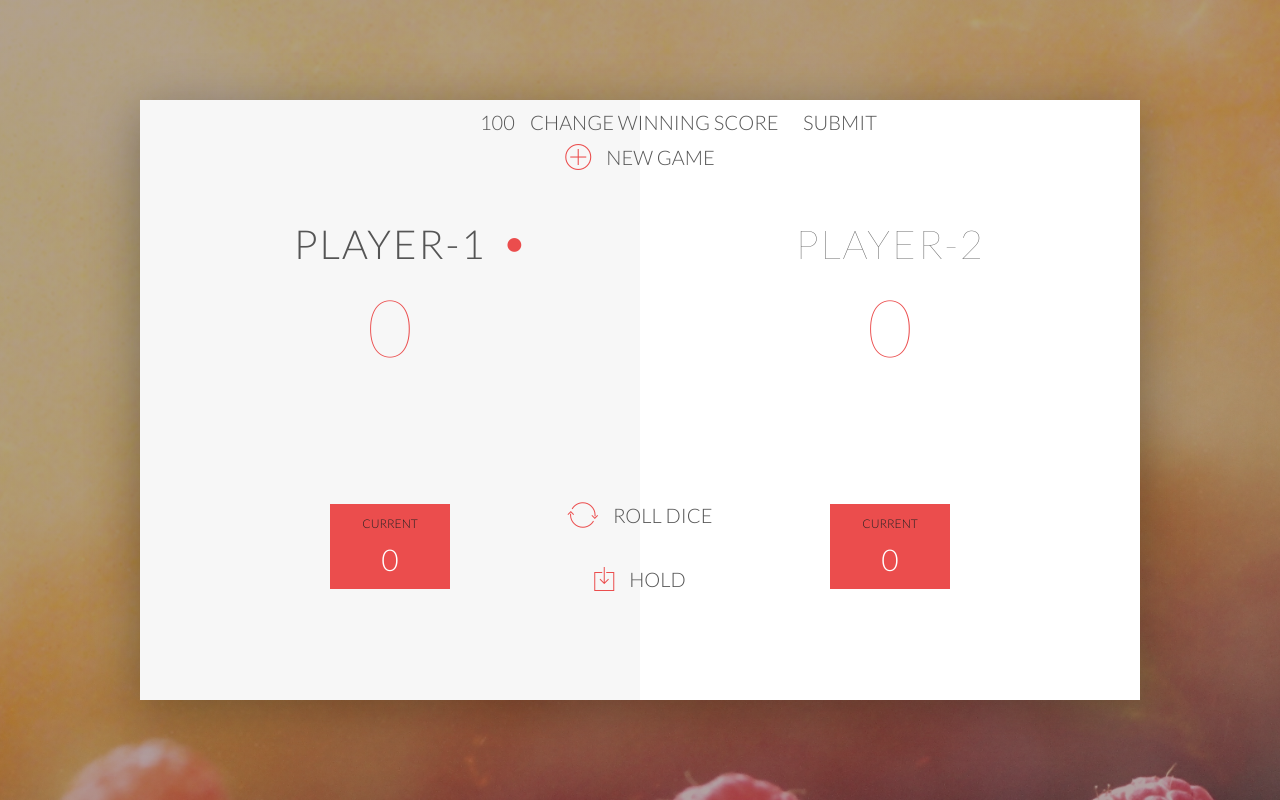
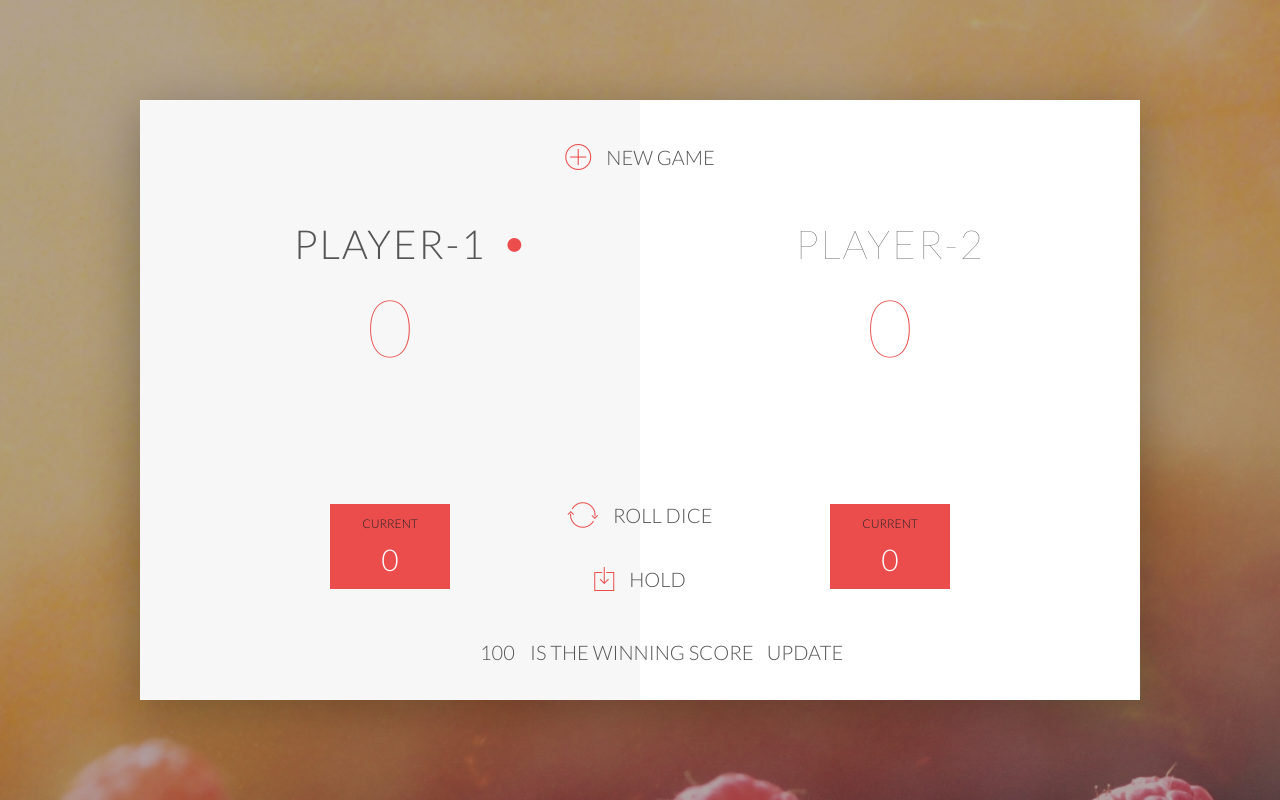
Before and after one commit to Phits/javascript-real-world-udemy, a plain HTML site: page 4-DOM-Pig-Game/index.html in a window 1280 px wide. Drawn offline with nearby package versions, Linux system fonts and the light colour scheme.

Commit message:
Upated dice game

```diff
--- a/4-DOM-Pig-Game/index.html
+++ b/4-DOM-Pig-Game/index.html
@@ -31,8 +31,8 @@
 
             <form>
                 <input class="high-score-input" type="text" name="highscore" value="100">
-                <label>Change Winning Score</label>
-                <input class="submit" type="submit" value="Submit">
+                <label>is the Winning Score</label>
+                <input class="submit" type="submit" value="Update">
             </form>
 
             <button class="btn-new"><i class="ion-ios-plus-outline"></i>New game</button>
--- a/4-DOM-Pig-Game/style.css
+++ b/4-DOM-Pig-Game/style.css
@@ -119,6 +119,15 @@ button, .high-score-input, .submit, label {
     transition: background-color 0.3s, color 0.3s;
 }
 
+.high-score-input:focus, .submit:focus {
+    outline: none;
+}
+
+.submit:hover, .high-score-input:hover {
+    font-weight: 600;
+    color: #EB4D4D;
+}
+
 button:hover { font-weight: 600; }
 button:hover i { margin-right: 20px; }
 
@@ -137,17 +146,17 @@ i {
     transition: margin 0.3s;
 }
 
-.high-score-input {top: 10px; left: 440px;}
+.high-score-input {top: 90%;  left: 440px;}
 
 label {
-    top: 10px;
+    top: 90%;
     left: 530px;
     width: 280px;
 }
 
 .submit {
-    top: 10px;
-    left: 700px;
+    top: 90%;
+    left: 665px;
     width: 90px;
     padding: 0 5px;
 }
```
